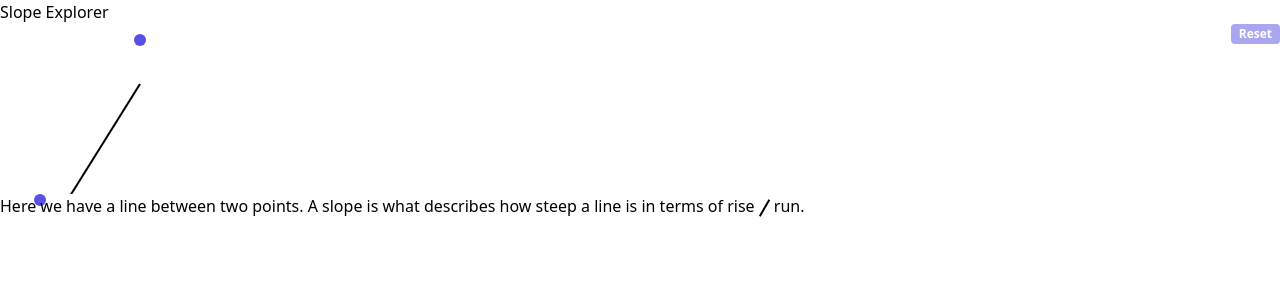
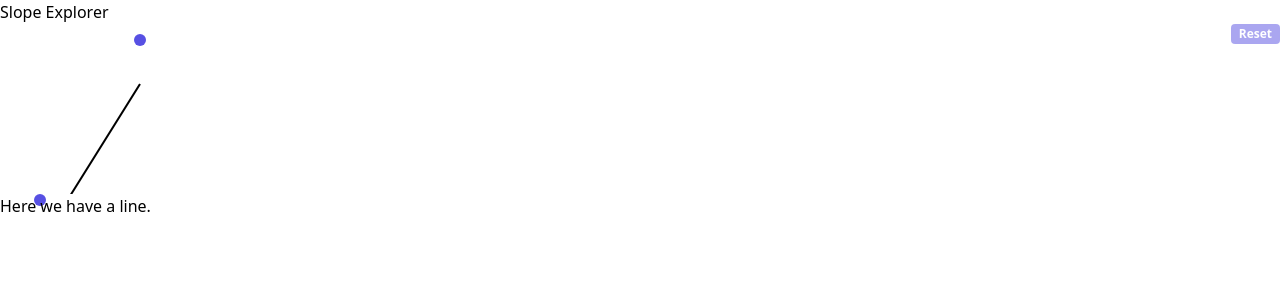
Before and after one commit to Content-Interactives/slope, a React (Vite) app: page / in a window 1280 px wide. Both pictures are taken after a click on the button "Click to Explore!". Shown: the top 300 px of the page. Built offline with nearby package versions, Linux system fonts and the light colour scheme.

Commit message:
limited text

```diff
--- a/src/components/Slope.jsx
+++ b/src/components/Slope.jsx
@@ -635,6 +635,17 @@ const Slope = () => {
             opacity: 0.5;
             cursor: not-allowed;
           }
+          @keyframes flashPoint {
+            0%, 100% {
+              background-color: #5750E3;
+            }
+            50% {
+              background-color: #FFB066;
+            }
+          }
+          .flash-animation {
+            animation: flashPoint 0.3s ease-in-out 3;
+          }
         `}
       </style>
       <div className="p-4">
@@ -756,7 +767,7 @@ const Slope = () => {
               {showPoints && (
                 <>
                   <div
-                    className={`point ${isDraggable ? 'point-color-change' : (showPoints ? 'point-animation' : '')} ${isDraggable ? 'cursor-move' : ''}`}
+                    className={`point ${isDraggable ? 'point-color-change' : (showPoints ? 'point-animation' : '')} ${isDraggable ? 'cursor-move' : ''} ${isDraggable ? 'flash-animation' : ''}`}
                     style={{
                       left: `${points[0].x * 20}px`,
                       top: `${(13 - points[0].y) * 20}px`,
@@ -766,7 +777,7 @@ const Slope = () => {
                     onTouchStart={(e) => handlePointDrag(0, e.touches[0])}
                   />
                   <div
-                    className={`point ${isDraggable ? 'point-color-change' : (showPoints ? 'point-animation' : '')} ${isDraggable ? 'cursor-move' : ''}`}
+                    className={`point ${isDraggable ? 'point-color-change' : (showPoints ? 'point-animation' : '')} ${isDraggable ? 'cursor-move' : ''} ${isDraggable ? 'flash-animation' : ''}`}
                     style={{
                       left: `${points[1].x * 20}px`,
                       top: `${(13 - points[1].y) * 20}px`,
@@ -837,22 +848,16 @@ const Slope = () => {
                   <div>
                     {showFullText ? (
                       <span>
-                        Here we have a line between two points. A <span className="font-bold text-[#5750E3]">slope</span> is what describes how steep a line is in terms of{" "}
+                        Here we have a line.
                       </span>
                     ) : null}
-                    <span className="inline-flex items-center">
-                      <span className="font-bold text-red-500">rise</span>
-                      <span className="slash"></span>
-                      <span className="font-bold text-blue-500">run</span>
-                    </span>
-                    {showFullText ? "." : null}
                   </div>
                 </div>
               )}
               {showExplanation && (
                 <div className={`absolute top-4 right-4 w-[180px] text-sm text-gray-600 ${isExplanationShrinking ? 'text-shrink' : 'fade-in-down'} text-center`}>
                   <div>
-                    <span className="font-bold text-red-500">Rise</span> is the vertical displacement between two points on a line while <span className="font-bold text-blue-500">run</span> is the horizontal displacement between those two points.
+                    Slope is defined as a line's <span className="font-bold text-red-500">rise</span> over <span className="font-bold text-blue-500">run</span>.
                   </div>
                 </div>
               )}
```
